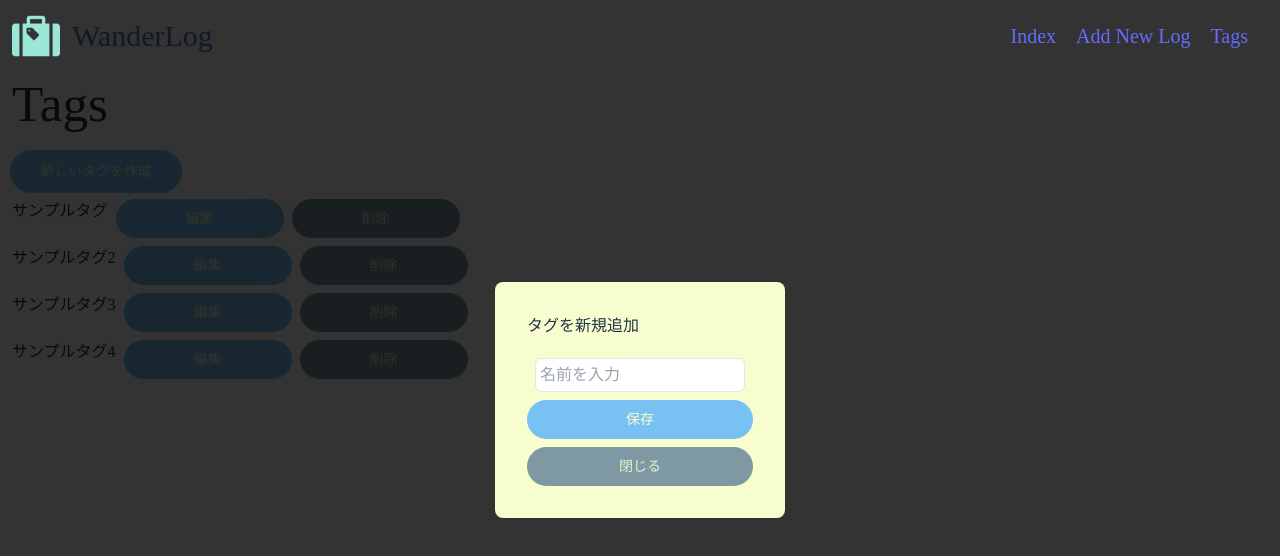
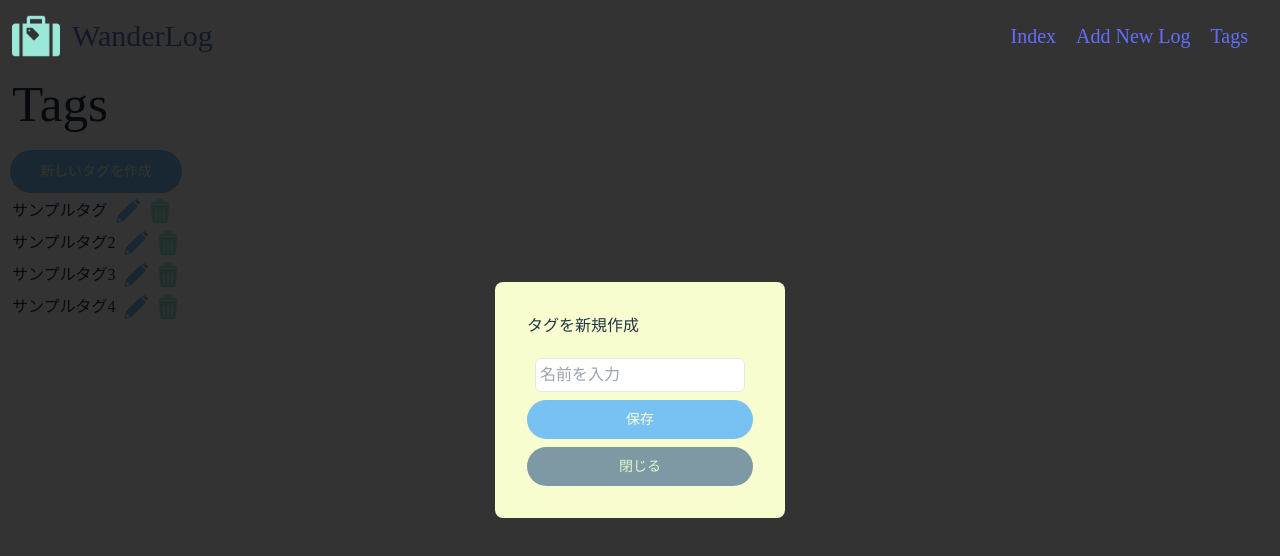
Before and after one commit to arki-s/WanderLog, a React (Vite) app: page /tags in a window 1280 px wide. Both pictures are taken after a click on the button "新しいタグを作成". Shown: the top 556 px of the page. Built offline with nearby package versions, Linux system fonts and the light colour scheme; a web font is replaced by a local one.

Commit message:
Added icon images and added a delete modal to the Tags page

```diff
--- a/src/App.css
+++ b/src/App.css
@@ -72,3 +72,9 @@
   padding: 2rem;
   border-radius: 0.5rem;
 }
+
+.editIcon {
+  width: 1.5rem;
+  height: 1.5rem;
+  cursor: pointer;
+}
--- a/src/components/Tags.tsx
+++ b/src/components/Tags.tsx
@@ -1,8 +1,11 @@
 import { useState } from 'react';
 import '../App.css';
+import TrashCan from '../assets/trashcan.png';
+import Pen from '../assets/pen.png'
 
 export const Tags = () => {
-  const [modal, setModal] = useState(false);
+  const [modal, setModal] = useState<"create" | "edit" | "delete" | null>(null);
+  const [editingTag, setEditingTag] = useState({ id: 0, name: "" });
   const mockTags = [
     { id: 1, name: "サンプルタグ" },
     { id: 2, name: "サンプルタグ2" },
@@ -14,8 +17,8 @@ export const Tags = () => {
     return (
       <div key={tag.id} className='flex justify-start gap-2 mb-2'>
         <p>{tag.name}</p>
-        <button className='btn btn-primary'>編集</button>
-        <button className='btn btn-cancel'>削除</button>
+        <div onClick={() => { setModal("edit"); setEditingTag({ id: tag.id, name: tag.name }) }}><img src={Pen} alt="Edit" className='editIcon' /></div>
+        <div onClick={() => { setModal("delete"); setEditingTag({ id: tag.id, name: tag.name }) }}><img src={TrashCan} alt="Delete" className='editIcon' /></div>
       </div>
     )
   });
@@ -23,26 +26,39 @@ export const Tags = () => {
   const tagModal = (
     <div className="modalContainer">
       <div className='modalContent'>
-        <p className='pb-3'>タグを新規追加</p>
-        <input type="text" placeholder='名前を入力' className='p-1 m-2 border border-primaryLight rounded-md' />
-        <button className='btn btn-primary mb-2' onClick={() => setModal(false)}>保存</button>
-        <button className='btn btn-cancel' onClick={() => setModal(false)}>閉じる</button>
+        <p className='pb-3'>{modal == "create" ? "タグを新規作成" : "タグを編集"}</p>
+        <input type="text" placeholder='名前を入力' value={modal == "edit" ? editingTag.name : ""} className='p-1 m-2 border border-primaryLight rounded-md' />
+        <button className='btn btn-primary mb-2' >保存</button>
+        <button className='btn btn-cancel' onClick={() => { setModal(null); setEditingTag({ id: 0, name: "" }) }}>閉じる</button>
 
       </div>
     </div>
   );
 
+  const deleteModal = (
+    <div className="modalContainer">
+      <div className='modalContent'>
+        <p className='pb-3'>「{editingTag.name}」を削除しますか？<br />この操作は取り消すことができません。</p>
+        <div className='w-40 m-auto'>
+          <button className='btn btn-primary mb-2' >削除する</button>
+          <button className='btn btn-cancel' onClick={() => { setModal(null); setEditingTag({ id: 0, name: "" }) }}>閉じる</button>
+        </div>
+      </div>
+    </div>
+  );
 
 
   return (
     <div className='relative h-screen pt-16'>
       <div className="p-1 md:p-3">
         <h1 className='pb-5'>Tags</h1>
-        <button className='btn btn-primary' onClick={() => setModal(true)}>新しいタグを作成</button>
+        <button className='btn btn-primary' onClick={() => setModal("create")}>新しいタグを作成</button>
         <div className='py-2'>
           {tagList}
         </div>
-        {modal && tagModal}
+        {(modal == "create" || modal == "edit") && tagModal}
+        {modal == "delete" && deleteModal}
+
 
       </div>
 
```
Also changed, not shown: src/assets/pen.png (added), src/assets/trashcan.png (added).
